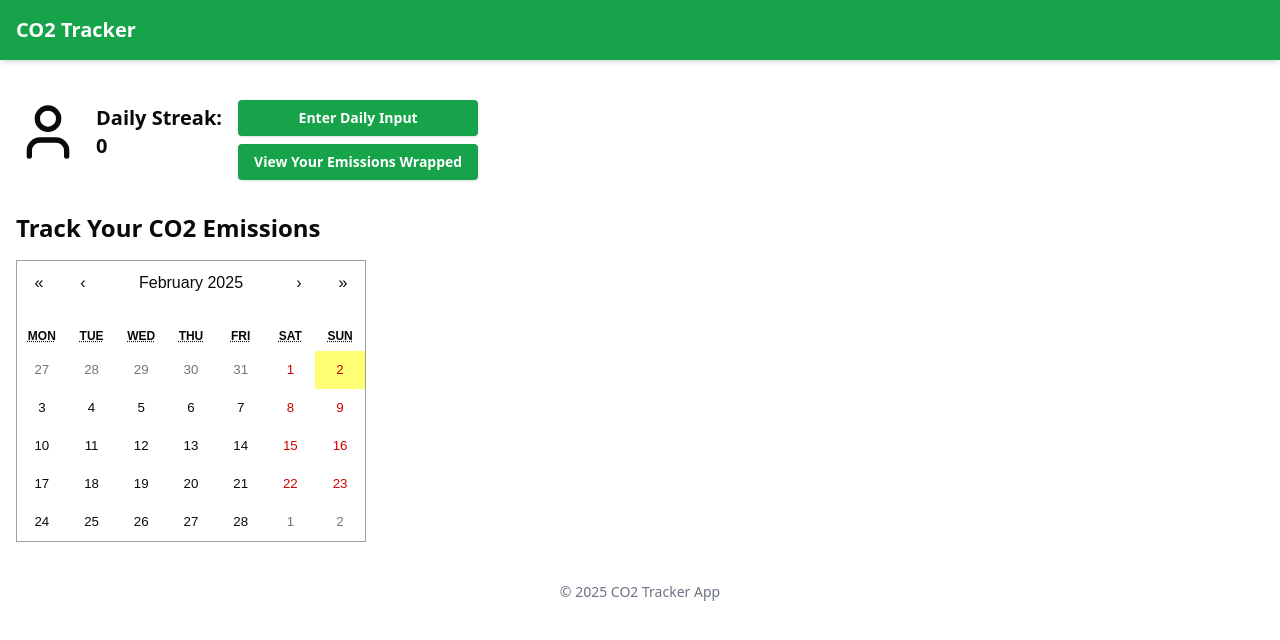
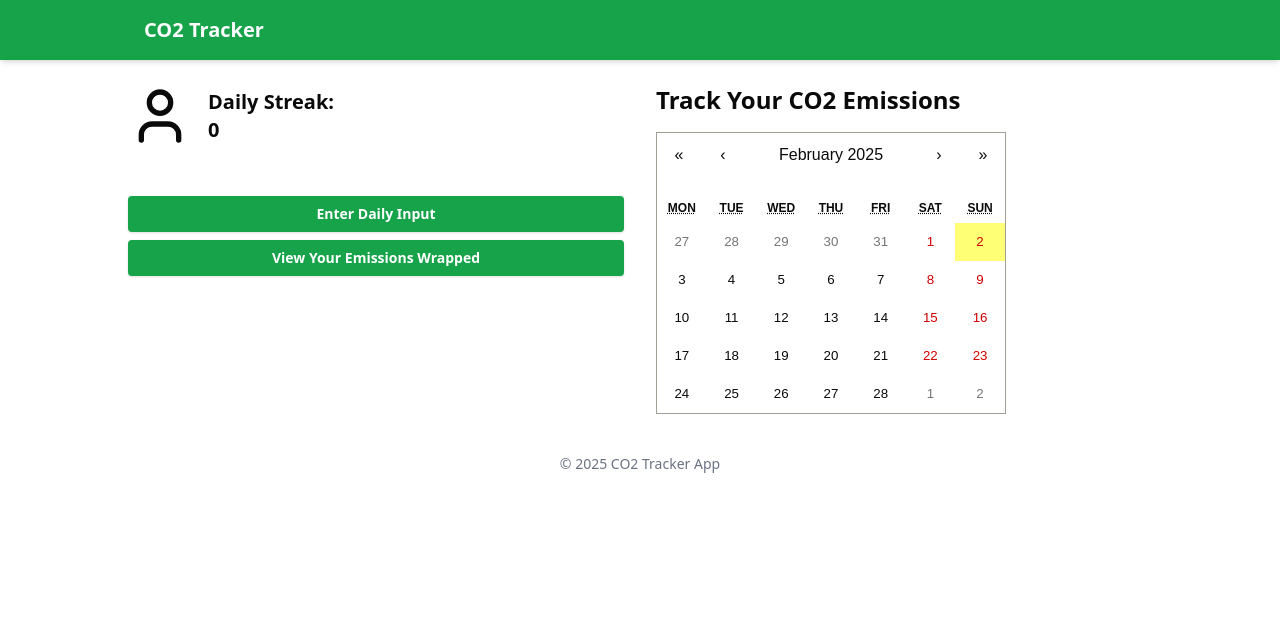
Before and after one commit to randomlylelo/qwrhaks, a Next.js app: page /dashboard in a window 1280 px wide. Shown: the top 640 px of the page. Built offline with nearby package versions, Linux system fonts and the light colour scheme; no server answers; the database is empty.

Commit message:
make desktop friendly

```diff
--- a/src/app/dashboard/page.tsx
+++ b/src/app/dashboard/page.tsx
@@ -14,7 +14,7 @@ type Entry = {
   _id?: string;
   miles: number;
   totalTime: string;
-  createdAt: string; // from MongoDB, an ISO date string
+  createdAt: string; // ISO date string from MongoDB
   image?: string | null;
 };
 
@@ -48,10 +48,12 @@ export default function Page() {
 
   const renderTileContent = ({ date, view }: { date: Date; view: string }) => {
     if (view !== 'month') return null;
+
     const matchingEntries = entries.filter((entry) => {
       const entryDate = new Date(entry.createdAt);
       return entryDate.toDateString() === date.toDateString();
     });
+
     if (matchingEntries.length > 0) {
       const dotColor = getColorForEntry(matchingEntries[0]);
       return (
@@ -79,16 +81,21 @@ export default function Page() {
       </Head>
 
       {/* Header */}
-      <header className='sticky top-0 z-10 flex items-center justify-between bg-green-600 px-4 py-4 shadow-md'>
+      <header className='sticky top-0 z-10 bg-green-600 shadow-md'>
+        <div className='mx-auto flex max-w-screen-lg items-center justify-between px-4 py-4'>
           <h1 className='text-xl font-bold text-white'>CO2 Tracker</h1>
+        </div>
       </header>
 
       {/* Main */}
       <main className='flex-grow px-4 py-6'>
-        {/* Responsive container for user info / streak / popups */}
-        <div className='flex flex-col sm:flex-row items-center mb-8 space-y-4 sm:space-y-0 sm:space-x-4'>
-          <div className='flex items-center'>
-            <User className='w-16 h-16 mr-4' />
+        <div className='mx-auto max-w-screen-lg'>
+          {/* Desktop-friendly grid layout */}
+          <div className='grid grid-cols-1 gap-8 md:grid-cols-2'>
+            {/* Left Column: User info, streak, and popups */}
+            <div>
+              <div className='mb-8 flex items-center space-x-4'>
+                <User className='h-16 w-16' />
                 <div>
                   <h2 className='text-xl font-bold'>Daily Streak:</h2>
                   <div id='streak-count' className='text-xl font-bold'>
@@ -97,7 +104,7 @@ export default function Page() {
                 </div>
               </div>
 
-          <div className='flex flex-col space-y-2'>
+              <div className='mb-6 flex flex-col space-y-2'>
                 {/* Log run popup */}
                 <LogRunPopup onEntryCreated={handleEntryCreated} />
 
@@ -106,13 +113,17 @@ export default function Page() {
               </div>
             </div>
 
+            {/* Right Column: Heading and Calendar */}
+            <div>
               <h1 className='mb-4 text-2xl font-semibold'>
                 Track Your CO2 Emissions
               </h1>
-
-        {/* Make calendar container responsive */}
-        <div className='max-w-full overflow-x-auto'>
+              {/* Calendar container */}
+              <div className='max-w-full'>
                 <Calendar tileContent={renderTileContent} />
+              </div>
+            </div>
+          </div>
         </div>
       </main>
 
```
Lines whose indentation alone changed are shown as unchanged.
